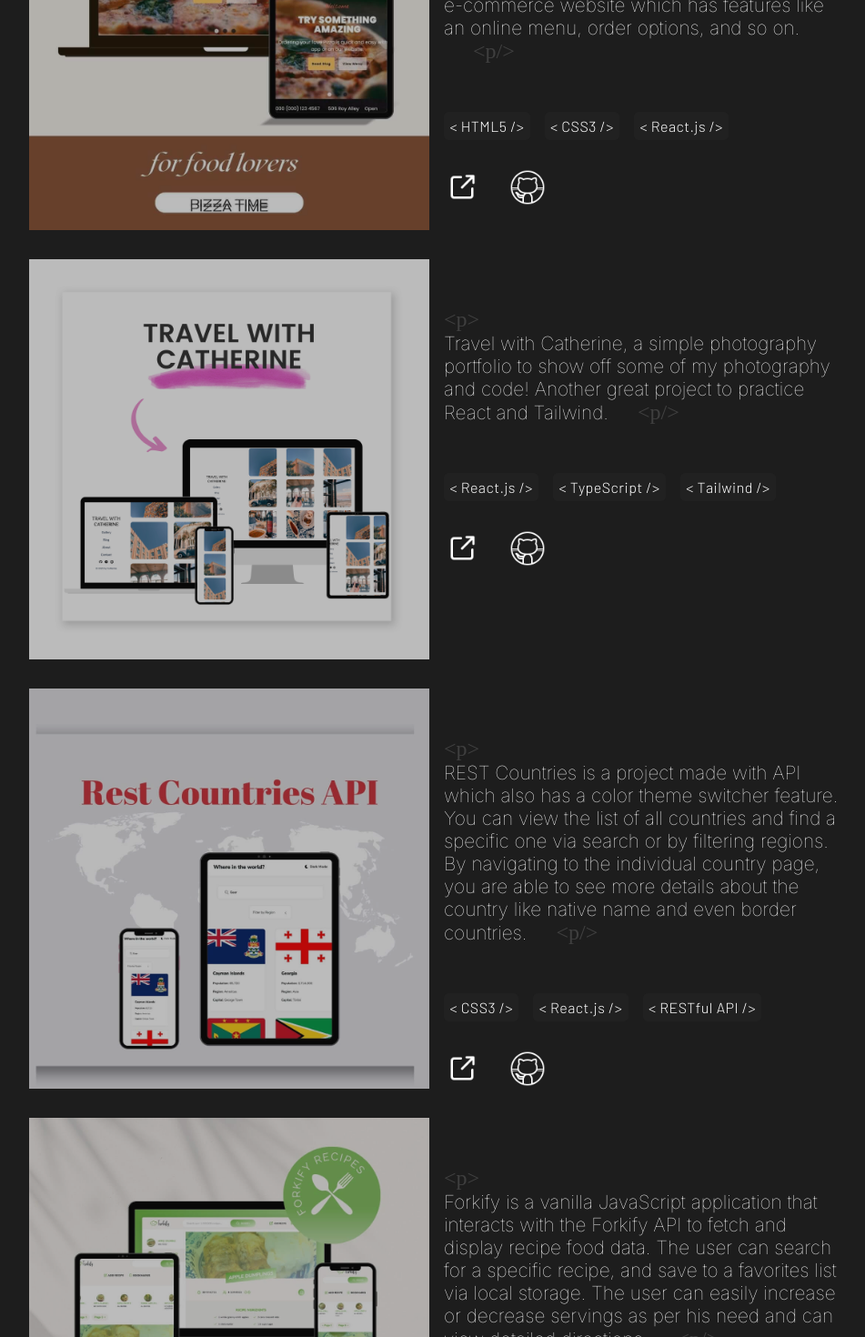
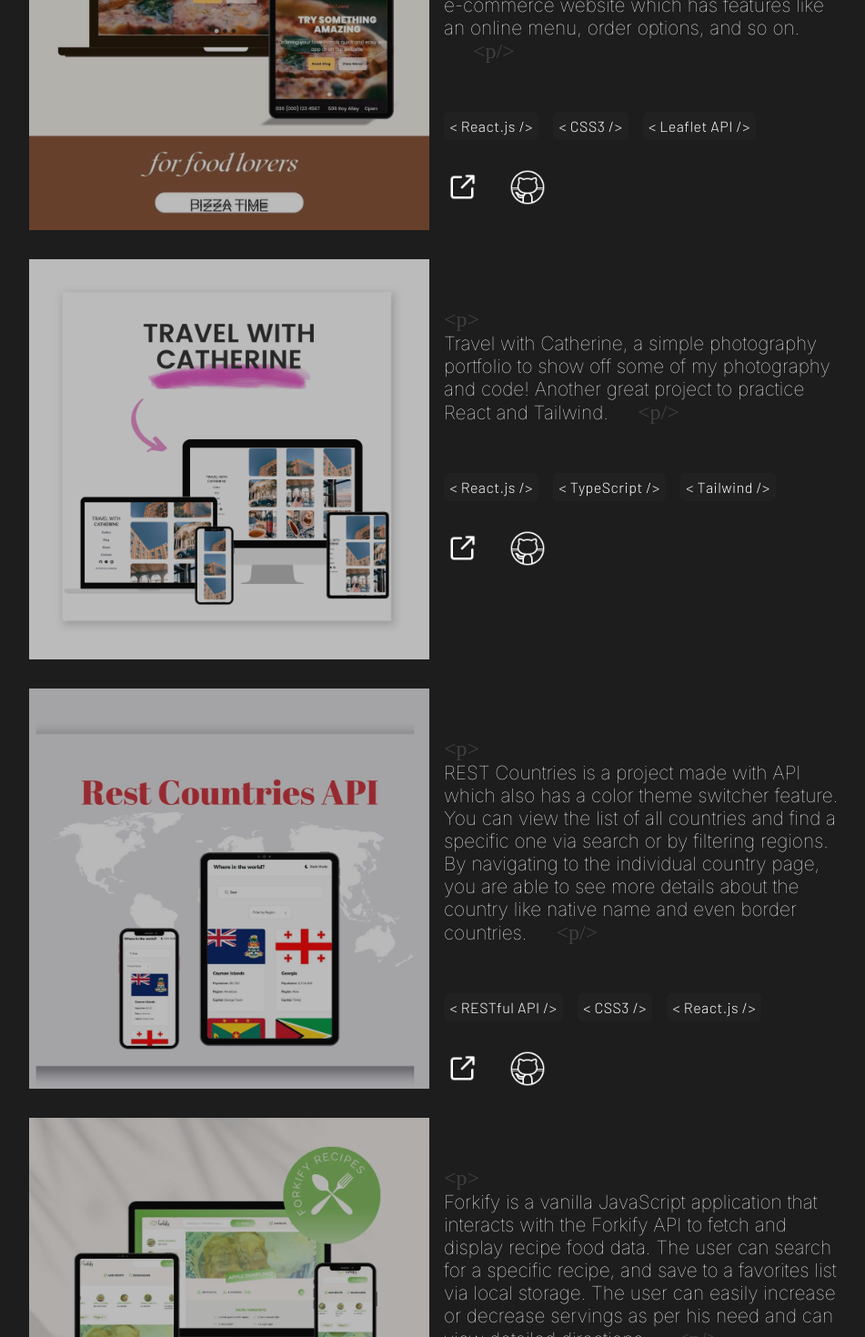
Before and after one commit to Assister2/portfolio, a React (Create React App) app: page /portfolio in a window 1280 px wide. Shown: the part 660-2130 px from the top of the page at 91% size, without its empty margins (320-1271 px from the left). Built offline with nearby package versions, Linux system fonts and the light colour scheme; a web font is replaced by a local one.

Commit message:
update portoflio project descriptions

```diff
--- a/src/data/ProjectsData.js
+++ b/src/data/ProjectsData.js
@@ -65,7 +65,7 @@ const ProjectsData = [
     id: "pizza-time",
     img: PizzaTime,
     name: "Pizza Time",
-    stack: ["< HTML5 />", "< CSS3 />", "< React.js />"],
+    stack: ["< React.js />", "< CSS3 />", "< Leaflet API />"],
     src: "https://pizza-time-with-react.vercel.app/",
     source: "https://github.com/catherineisonline/pizza-time-with-react",
     description:
@@ -81,12 +81,11 @@ const ProjectsData = [
     description:
       "Travel with Catherine, a simple photography portfolio to show off some of my photography and code! Another great project to practice React and Tailwind.",
   },
-
   {
     id: "rest-countries",
     img: RestCountries,
     name: "Rest Countires",
-    stack: ["< CSS3 />", "< React.js />", "< RESTful API />"],
+    stack: ["< RESTful API />", "< CSS3 />", "< React.js />"],
     src: "https://catherineisonline.github.io/rest-countries/",
     source: "https://github.com/catherineisonline/rest-countries",
     description:
@@ -96,7 +95,7 @@ const ProjectsData = [
     id: "forkify",
     img: Forkify,
     name: "Forkify Recipes",
-    stack: ["< SCSS />", "< Vanilla JS />", "< RESTful API />"],
+    stack: ["< HTML5 />", "< SCSS />", "< Vanilla JS />", "< RESTful API />"],
     src: "https://forkify-recipe-api.vercel.app/",
     source: "https://github.com/catherineisonline/forkify",
     description:
@@ -112,7 +111,6 @@ const ProjectsData = [
     description:
       "Bankist is a fictional online bank and its goal is to practice DOM manipulation and user interaction. Bankist has an option to log in to the account and use different functionalities, almost like in an actual bank! By logging into your account you can transfer money to another account, take a loan or delete the account. Please check README for login info.",
   },
-
   {
     id: "guess-my-number",
     img: GuessMyNumber,
```
